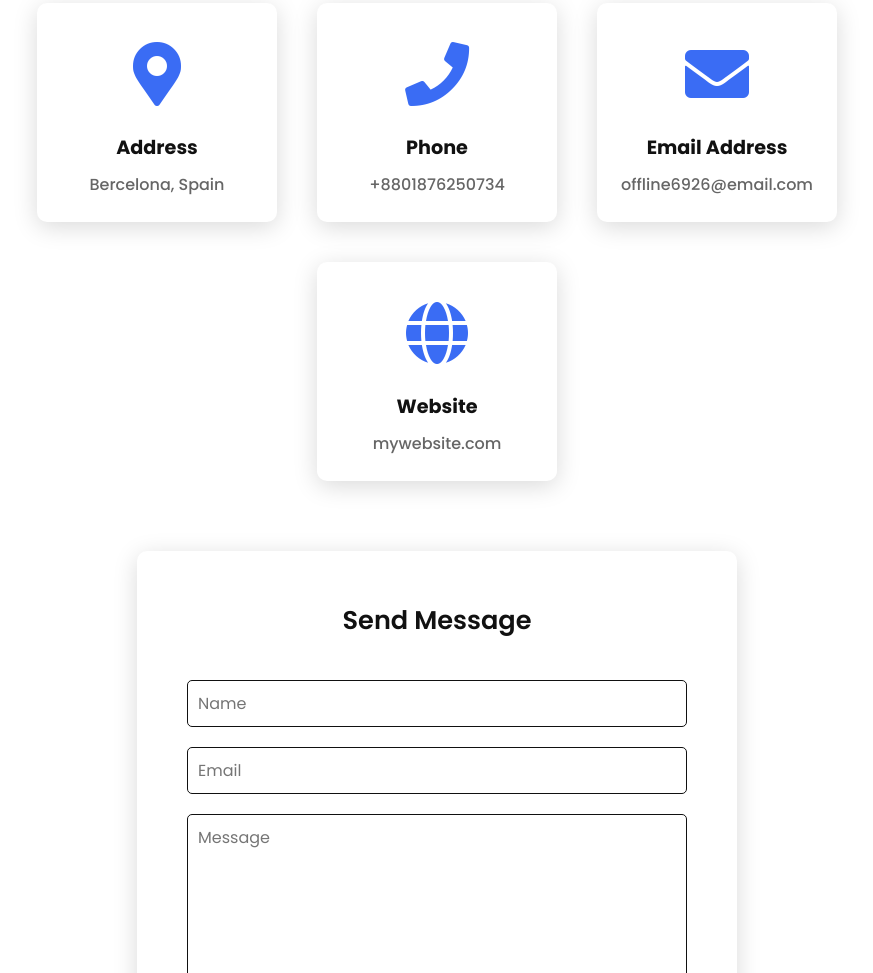
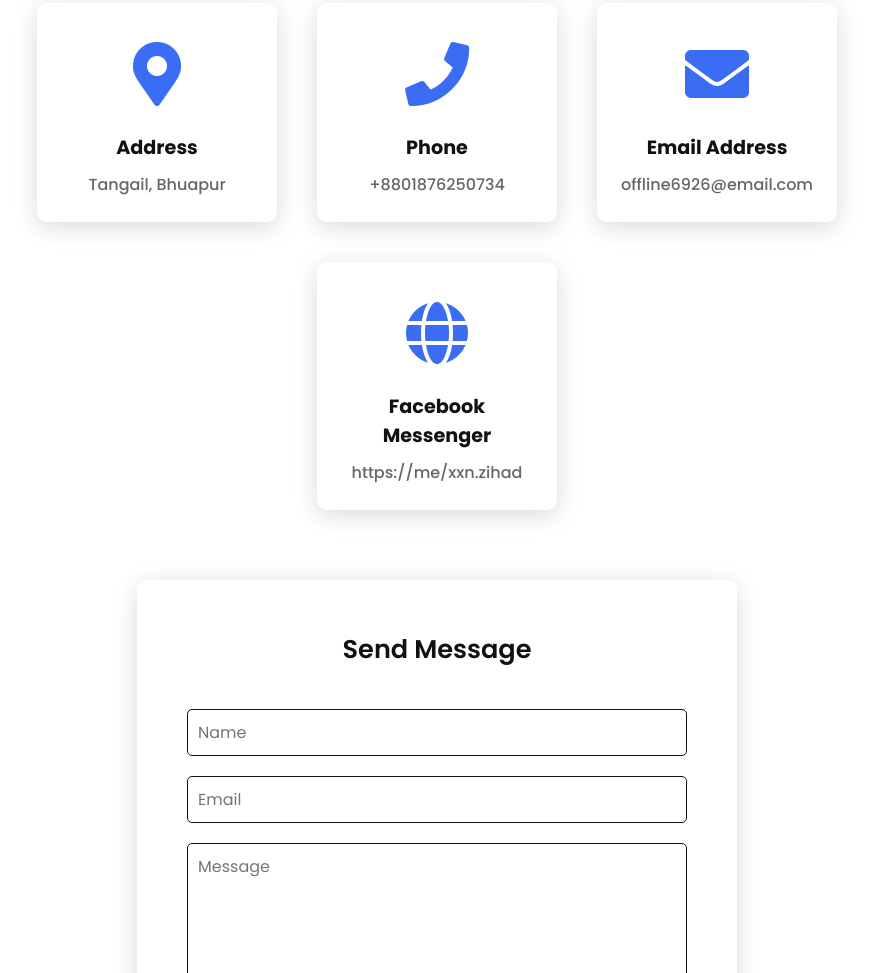
Before and after one commit to zihad6926/zihad-ahmed, a plain HTML site: page index.html in a window 1280 px wide. Shown: the part 5115-6088 px from the top of the page, without its empty margins (203-1076 px from the left). Drawn offline with nearby package versions, Linux system fonts and the light colour scheme.

Commit message:
Update index.html

```diff
--- a/index.html
+++ b/index.html
@@ -201,7 +201,7 @@
               </div>
               <div class="info">
                 <h3>Address</h3>
-                <span>Bercelona, Spain</span>
+                <span>Tangail, Bhuapur</span>
               </div>
             </div>
             <div class="card reveal">
@@ -227,8 +227,8 @@
                 <i class="fas fa-globe"></i>
               </div>
               <div class="info">
-                <h3>Website</h3>
-                <span>mywebsite.com</span>
+                <h3>Facebook Messenger</h3>
+                <span>https://me/xxn.zihad</span>
               </div>
             </div>
           </div>
```
